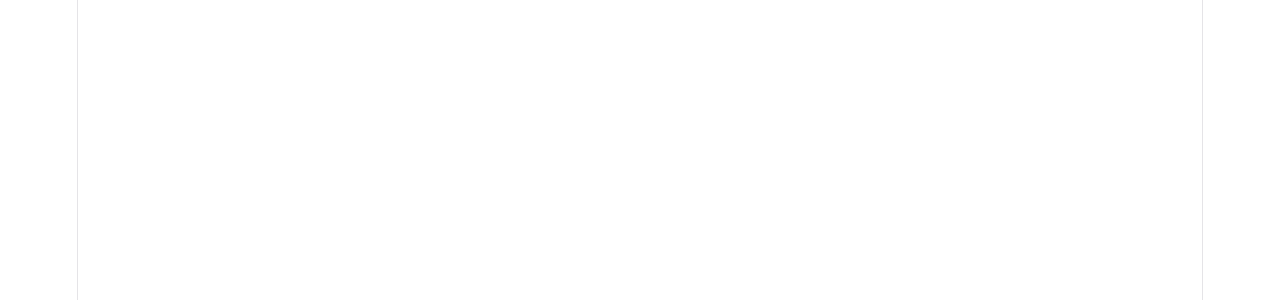
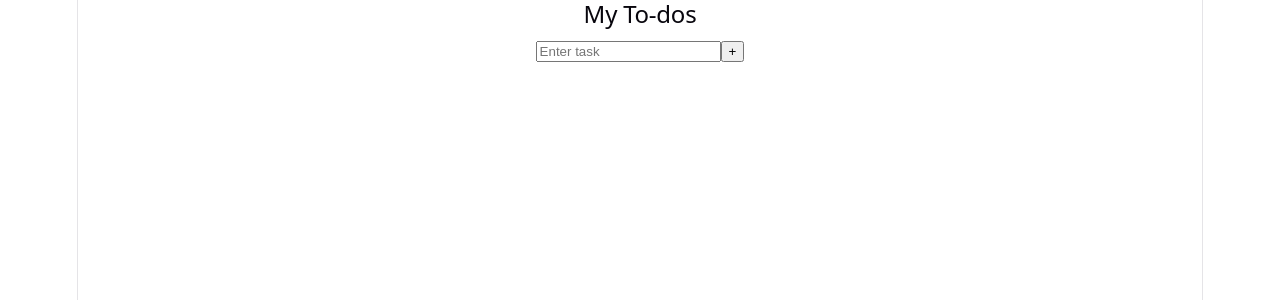
Before and after one commit to jnokorie/to-do-list, a React (Vite) app: page / in a window 1280 px wide. Shown: the top 300 px of the page. Built offline with nearby package versions, Linux system fonts and the light colour scheme.

Commit message:
added use states

```diff
--- a/src/App.jsx
+++ b/src/App.jsx
@@ -1,11 +1,29 @@
+import AddTask from "./components/addTask/AddTask"
+import ToDoList from "./components/ToDoList/ToDoList"
+import {useState} from "react"
 
 import './App.css'
 
 function App() {
 
+  const [toDo, setToDo] = useState([])
+
+  const handleSubmit = (e) => {
+    e.preventDefault()
+    console.log(e.target[0].value)
+    const value = e.target[0].value
+    setToDo(prev => ([...prev, value]))
+    console.log(toDo)
+
+    e.target.reset()
+  }
 
   return (
-  <></>
+  <>
+  <h2>My To-dos</h2>
+  <AddTask handleSubmit={handleSubmit}/>
+  <ToDoList taskList={toDo}/>
+  </>
   )
 }
 
--- a/src/components/ToDoItem/ToDoItem.jsx
+++ b/src/components/ToDoItem/ToDoItem.jsx
@@ -4,6 +4,7 @@
     return (
         <div>
             <input type="checkbox" checked={isChecked} />
+            <p>hello</p>
             <p>{taskText}</p>
             <p>-</p>
         </div>
--- a/src/components/ToDoList/ToDoList.jsx
+++ b/src/components/ToDoList/ToDoList.jsx
@@ -1,9 +1,18 @@
 import ToDoItem from "../ToDoItem/ToDoItem"
 
-const ToDoList = () => {
-    return(
+const ToDoList = ({ taskText, taskList, isChecked }) => {
+
+    const mappedList = taskList.map((item, index) => {
+        <li>
+            <ToDoItem taskText={item} />
+        </li>
+    })
+
+    return (
         <div>
+            <ul>
 
+            </ul>
         </div>
     )
 }
--- /dev/null
+++ b/src/components/addTask/AddTask.jsx
@@ -0,0 +1,15 @@
+const AddTask = ({handleSubmit,}) => {
+    return (
+        <div>
+            <form onSubmit={handleSubmit}>
+                <input placeholder="Enter task"  />
+                <button>
+                    +
+                </button>
+            </form>
+        </div>
+    )
+}
+
+
+export default AddTask
```
